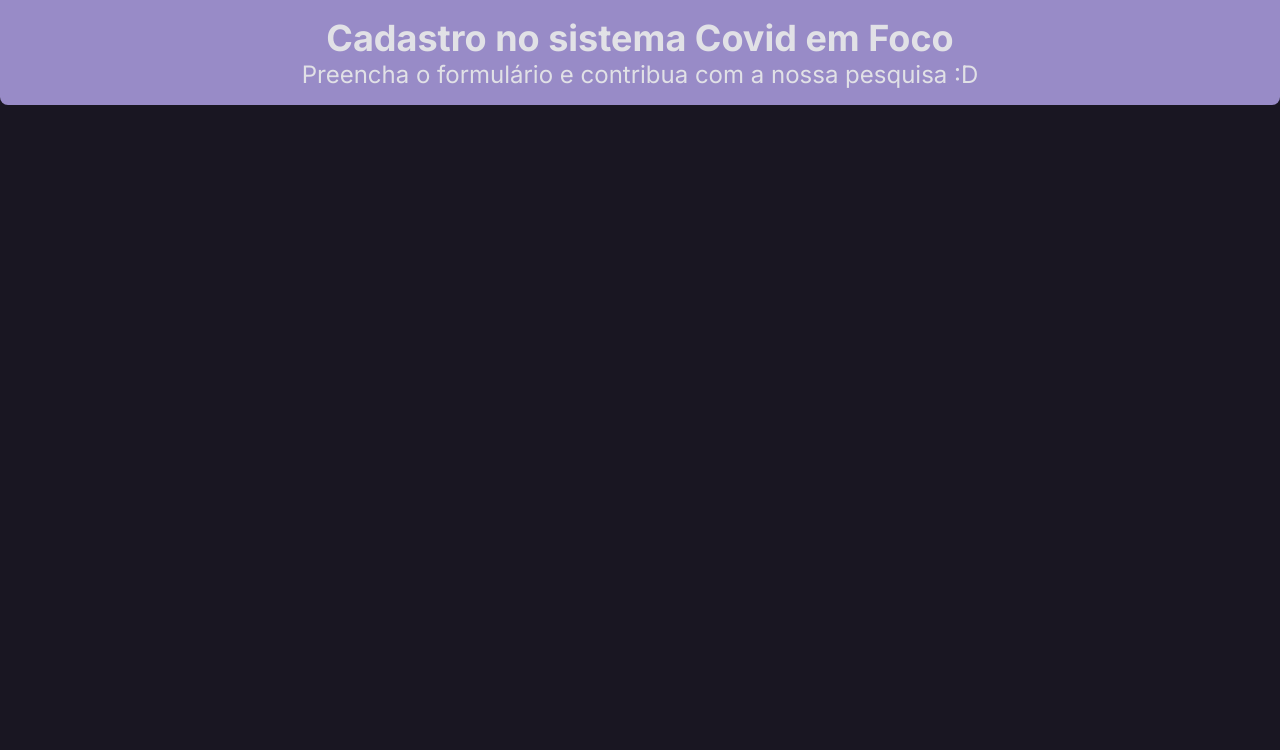
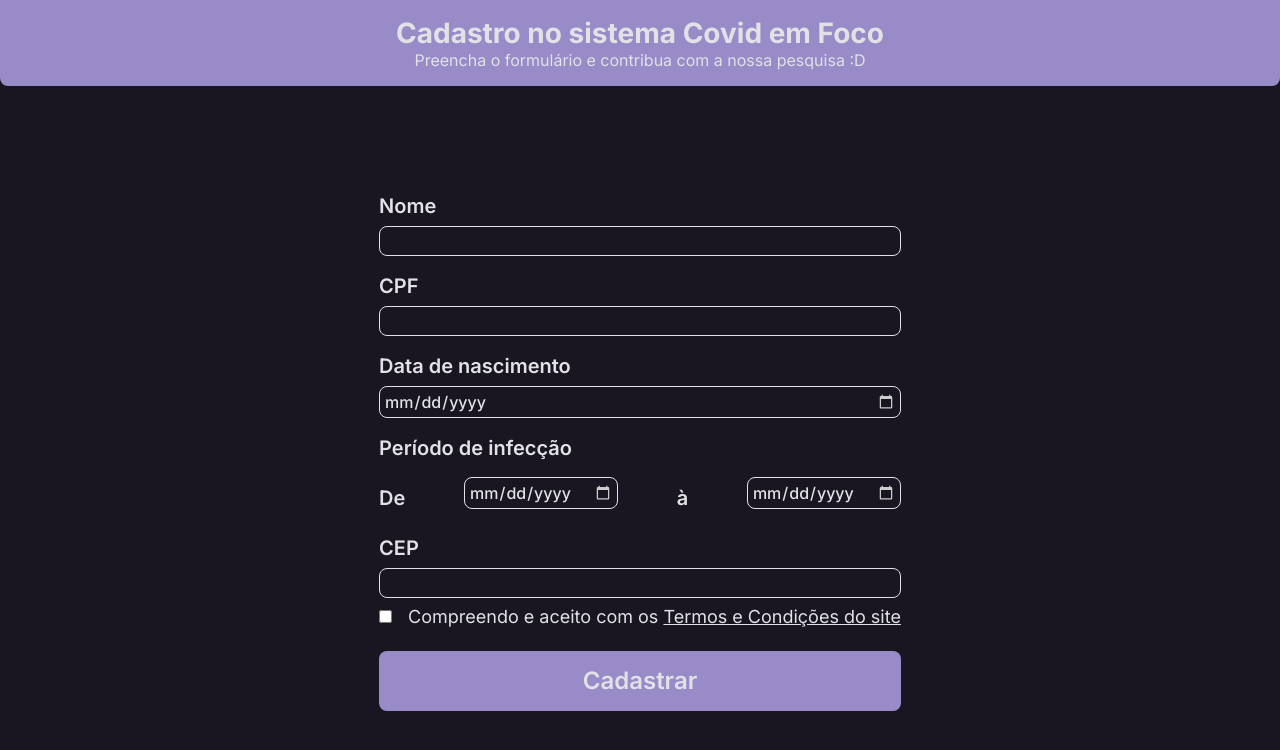
Before and after one commit to etakao/Projeto-BDI-Frontend, a React (Create React App) app: page /forms in a window 1280 px wide. Shown: the top 750 px of the page. Built offline with nearby package versions, Linux system fonts and the light colour scheme.

Commit message:
add Forms

```diff
--- a/src/global.scss
+++ b/src/global.scss
@@ -15,3 +15,8 @@ button,
 textarea {
   font: 400 16px "Inter", sans-serif;
 }
+
+button,
+input[type="checkbox"]:hover {
+  cursor: pointer;
+}
--- a/src/pages/Forms/index.js
+++ b/src/pages/Forms/index.js
@@ -4,10 +4,35 @@ import './styles.scss';
 
 export function Forms() {
   return (
+    <div className="container">
     <div id="header">
       <h2>Cadastro no sistema Covid em Foco</h2>
       <p>Preencha o formulário e contribua com a nossa pesquisa :D</p>
     </div>
-
+    <div className="forms">
+      <form onSubmit={()=> ("a")}>
+        <span>Nome</span>
+        <input type="text" />
+        <span>CPF</span>
+        <input type="text" />
+        <span>Data de nascimento</span>
+        <input type="date" />
+        <span>Período de infecção</span>
+        <div className="infectionPeriod">
+          <span>De</span>
+          <input type="date" />
+          <span>à</span>
+          <input type="date" />
+        </div>
+        <span>CEP</span>
+        <input type="text" />
+        <div className="checkboxClass">
+          <input type="checkbox" />
+          <span>Compreendo e aceito com os </span><a href="/forms">Termos e Condições do site</a>
+        </div>
+        <button>Cadastrar</button>
+      </form>
+    </div>
+    </div>
   );
 }
--- a/src/pages/Forms/styles.scss
+++ b/src/pages/Forms/styles.scss
@@ -1,8 +1,14 @@
+.container {
+  display: flex;
+  flex-direction: column;
+  height: 100vh;
+}
+
 #header {
   display: flex;
+  flex-direction: column;
   align-items: center;
   justify-content: center;
-  flex-direction: column;
 
   background: #988bc7;
   border-radius: 0px 0px 8px 8px;
@@ -11,13 +17,90 @@
 
   h2 {
     padding-top: 16px;
-    font-size: 36px;
+    font-size: 28px;
     font-weight: 700;
   }
 
   p {
     padding-bottom: 16px;
-    font-size: 24px;
     font-weight: 400;
   }
 }
+
+.forms {
+  display: flex;
+  align-items: center;
+  justify-content: center;
+  flex: 1;
+}
+
+::-webkit-calendar-picker-indicator {
+  filter: invert(80%);
+}
+
+form {
+  display: flex;
+  flex-direction: column;
+
+  font-weight: 600;
+  font-size: 20px;
+
+  span {
+    padding: 18px 0 8px 0;
+  }
+
+  input {
+    background-color: transparent;
+    border: 1px solid #e1e1e6;
+    border-radius: 8px;
+    color: #e1e1e6;
+    fill: #e1e1e6;
+
+    &:not(:first-child) {
+      padding: 4px 4px;
+    }
+
+    font-weight: 500;
+    font-size: 16px;
+
+    &:focus {
+      outline: none;
+      border-color: #78d1e1;
+    }
+  }
+
+  .infectionPeriod {
+    flex: 1;
+    display: flex;
+    justify-content: space-between;
+    align-items: center;
+  }
+
+  .checkboxClass {
+    padding: 8px 0;
+
+    font-weight: normal;
+    font-size: 18px;
+
+    input[type="checkbox"] {
+      margin-right: 16px;
+    }
+
+    a {
+      color: #e1e1e6;
+    }
+  }
+
+  button {
+    margin-top: 16px;
+    height: 60px;
+
+    background: #988bc7;
+    border: none;
+    border-radius: 8px;
+    color: #e1e1e6;
+
+    font-weight: 600;
+    font-size: 24px;
+  }
+}
```
